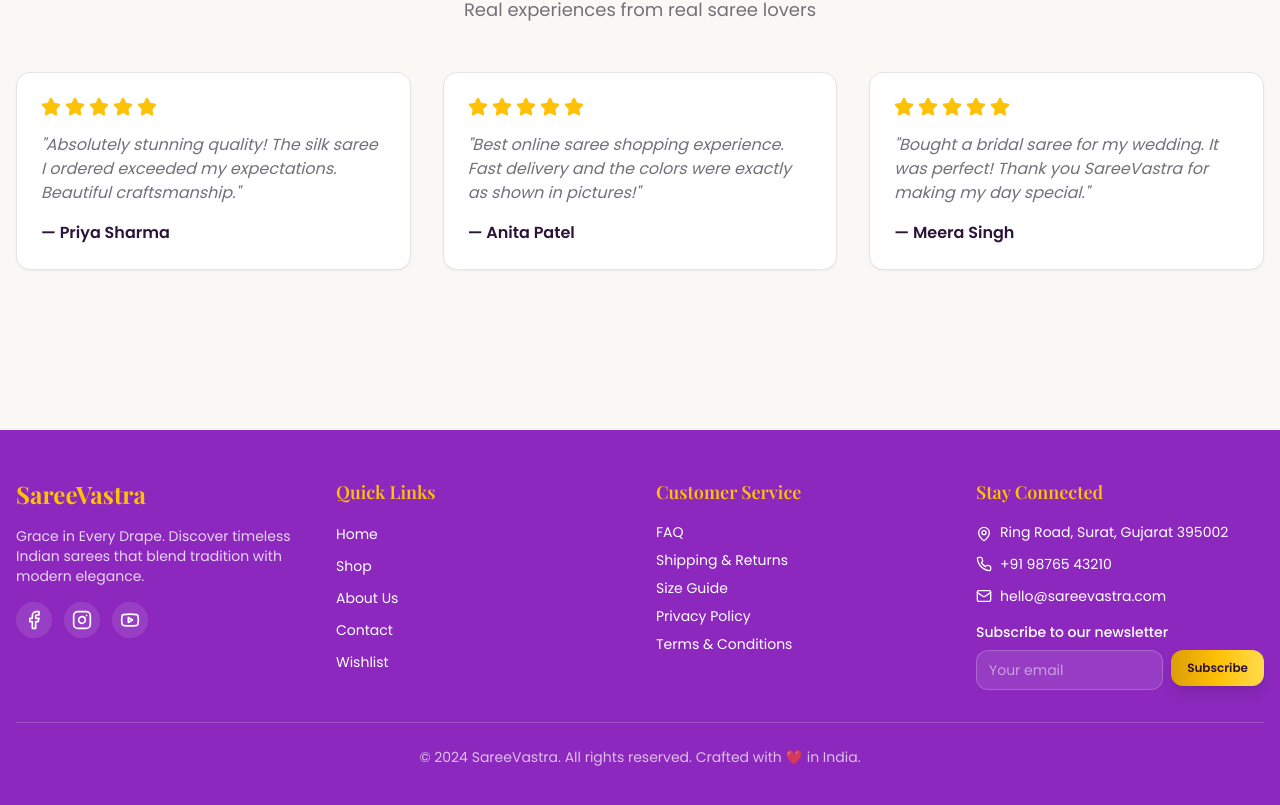
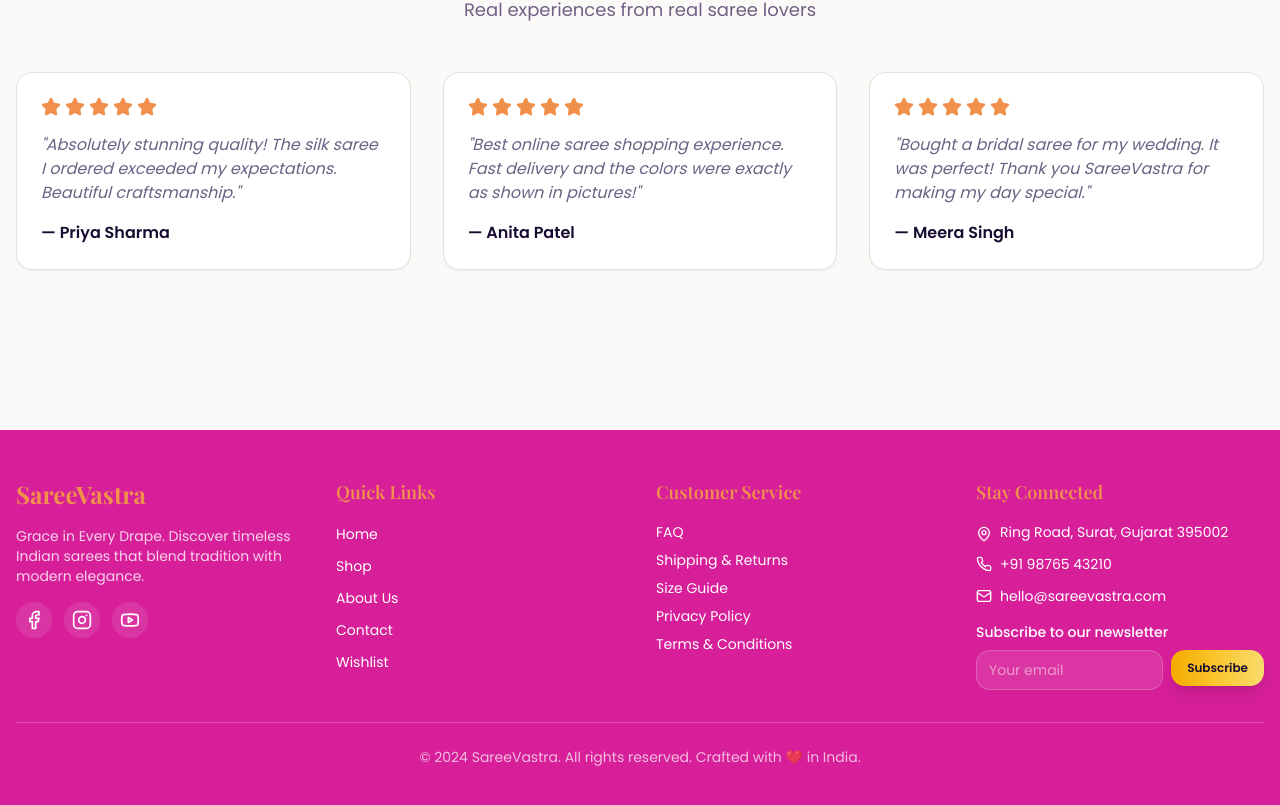
Before and after one commit to Bloodshot2o/silken-soul-boutique, a React (Vite) app: page / in a window 1280 px wide. Shown: the part 2477-3282 px from the top of the page. Built offline with nearby package versions, Linux system fonts and the light colour scheme; the HTML template or start-up script is replaced by a standard one.

Commit message:
Refine theme for attractiveness

```diff
--- a/src/index.css
+++ b/src/index.css
@@ -8,109 +8,113 @@ All colors MUST be HSL.
 
 @layer base {
   :root {
-    /* Indian Saree E-commerce - Royal Luxury Palette */
-    --background: 40 35% 97%; /* Soft ivory */
-    --foreground: 280 50% 15%; /* Deep purple-black */
+    /* Elegant Saree Boutique - Vibrant Luxury Theme */
+    --background: 30 40% 98%; /* Warm cream */
+    --foreground: 260 60% 12%; /* Rich indigo-black */
 
     --card: 0 0% 100%;
-    --card-foreground: 280 50% 15%;
+    --card-foreground: 260 60% 12%;
 
     --popover: 0 0% 100%;
-    --popover-foreground: 280 50% 15%;
+    --popover-foreground: 260 60% 12%;
 
-    /* Royal Purple - Elegant primary */
-    --primary: 280 65% 45%;
+    /* Deep Magenta - Luxurious & Bold */
+    --primary: 320 75% 48%;
     --primary-foreground: 0 0% 100%;
 
-    /* Rich Gold - Luxurious accent */
-    --secondary: 45 100% 51%;
-    --secondary-foreground: 280 50% 15%;
+    /* Warm Rose Gold - Sophisticated accent */
+    --secondary: 25 85% 62%;
+    --secondary-foreground: 260 60% 12%;
 
-    /* Soft Muted */
-    --muted: 240 4.8% 95.9%;
-    --muted-foreground: 240 3.8% 46.1%;
+    /* Soft Neutral */
+    --muted: 30 20% 94%;
+    --muted-foreground: 260 15% 45%;
 
-    /* Emerald Green - Fresh vitality */
-    --accent: 160 85% 35%;
+    /* Vibrant Teal - Fresh energy */
+    --accent: 180 70% 42%;
     --accent-foreground: 0 0% 100%;
 
-    --destructive: 0 84.2% 60.2%;
+    --destructive: 0 84% 60%;
     --destructive-foreground: 0 0% 100%;
 
-    --border: 240 5.9% 90%;
-    --input: 240 5.9% 90%;
-    --ring: 280 65% 45%;
+    --border: 30 20% 88%;
+    --input: 30 20% 88%;
+    --ring: 320 75% 48%;
 
-    --radius: 0.875rem;
+    --radius: 1rem;
 
-    /* Extended semantic tokens */
-    --gold: 45 100% 51%;
-    --gold-light: 48 100% 65%;
-    --gold-dark: 42 92% 45%;
-    --purple: 280 65% 45%;
-    --purple-dark: 280 70% 35%;
-    --purple-light: 280 60% 65%;
-    --emerald: 160 85% 35%;
-    --emerald-light: 160 75% 50%;
-    --emerald-dark: 160 90% 28%;
-    --teal: 175 60% 42%;
-    --teal-light: 175 55% 58%;
-    --coral: 15 90% 60%;
-    --coral-light: 15 85% 72%;
-    --cream: 40 35% 97%;
-    --ivory: 40 30% 95%;
-    --rose: 340 75% 60%;
+    /* Rich Semantic Tokens */
+    --gold: 45 95% 58%;
+    --gold-light: 48 90% 70%;
+    --gold-dark: 42 100% 48%;
+    --purple: 280 70% 52%;
+    --purple-dark: 280 80% 38%;
+    --purple-light: 280 65% 68%;
+    --emerald: 155 75% 42%;
+    --emerald-light: 155 65% 55%;
+    --emerald-dark: 155 85% 32%;
+    --teal: 180 70% 42%;
+    --teal-light: 180 60% 58%;
+    --coral: 12 88% 65%;
+    --coral-light: 12 82% 75%;
+    --cream: 30 40% 98%;
+    --ivory: 35 35% 96%;
+    --rose: 340 82% 62%;
+    --magenta: 320 75% 48%;
+    --magenta-light: 320 70% 62%;
 
-    /* Enhanced Gradients */
-    --gradient-primary: linear-gradient(135deg, hsl(280 65% 45%), hsl(280 60% 55%));
-    --gradient-secondary: linear-gradient(135deg, hsl(45 100% 51%), hsl(48 100% 65%));
-    --gradient-accent: linear-gradient(135deg, hsl(160 85% 35%), hsl(175 60% 42%));
-    --gradient-hero: linear-gradient(120deg, hsl(280 65% 45% / 0.92), hsl(160 85% 35% / 0.88), hsl(45 100% 51% / 0.85));
-    --gradient-card: linear-gradient(to bottom right, hsl(280 65% 45% / 0.05), hsl(45 100% 51% / 0.05));
-    --gradient-overlay: linear-gradient(180deg, transparent, hsl(280 50% 15% / 0.75));
-    --gradient-shine: linear-gradient(90deg, transparent, hsl(45 100% 51% / 0.3), transparent);
+    /* Stunning Gradients */
+    --gradient-primary: linear-gradient(135deg, hsl(320 75% 48%), hsl(340 82% 62%));
+    --gradient-secondary: linear-gradient(135deg, hsl(25 85% 62%), hsl(45 95% 58%));
+    --gradient-accent: linear-gradient(135deg, hsl(180 70% 42%), hsl(155 75% 42%));
+    --gradient-hero: linear-gradient(125deg, hsl(320 75% 48% / 0.95), hsl(280 70% 52% / 0.9), hsl(180 70% 42% / 0.88));
+    --gradient-card: linear-gradient(to bottom right, hsl(320 75% 48% / 0.08), hsl(25 85% 62% / 0.08));
+    --gradient-overlay: linear-gradient(180deg, transparent 0%, hsl(260 60% 12% / 0.8) 100%);
+    --gradient-shine: linear-gradient(90deg, transparent, hsl(45 95% 58% / 0.4), transparent);
+    --gradient-vibrant: linear-gradient(90deg, hsl(320 75% 48%), hsl(280 70% 52%), hsl(180 70% 42%), hsl(155 75% 42%));
 
-    /* Enhanced Shadows */
-    --shadow-luxury: 0 12px 48px -12px hsl(280 65% 45% / 0.35);
-    --shadow-gold: 0 10px 36px -10px hsl(45 100% 51% / 0.45);
-    --shadow-card: 0 8px 32px -8px hsl(280 50% 15% / 0.12);
-    --shadow-accent: 0 8px 32px -8px hsl(160 85% 35% / 0.35);
-    --shadow-glow: 0 0 48px hsl(280 65% 45% / 0.25);
+    /* Luxurious Shadows */
+    --shadow-luxury: 0 16px 56px -14px hsl(320 75% 48% / 0.4);
+    --shadow-gold: 0 12px 40px -12px hsl(45 95% 58% / 0.5);
+    --shadow-card: 0 10px 36px -10px hsl(260 60% 12% / 0.15);
+    --shadow-accent: 0 10px 36px -10px hsl(180 70% 42% / 0.4);
+    --shadow-glow: 0 0 56px hsl(320 75% 48% / 0.3);
+    --shadow-soft: 0 4px 24px -4px hsl(260 60% 12% / 0.08);
 
-    /* Animations */
-    --transition-smooth: all 0.35s cubic-bezier(0.4, 0, 0.2, 1);
-    --transition-bounce: all 0.55s cubic-bezier(0.68, -0.55, 0.265, 1.55);
-    --transition-spring: all 0.45s cubic-bezier(0.175, 0.885, 0.32, 1.275);
+    /* Smooth Animations */
+    --transition-smooth: all 0.4s cubic-bezier(0.4, 0, 0.2, 1);
+    --transition-bounce: all 0.6s cubic-bezier(0.68, -0.55, 0.265, 1.55);
+    --transition-spring: all 0.5s cubic-bezier(0.175, 0.885, 0.32, 1.275);
   }
 
   .dark {
-    --background: 280 40% 8%;
-    --foreground: 40 35% 97%;
+    --background: 260 45% 6%;
+    --foreground: 30 40% 98%;
 
-    --card: 280 35% 12%;
-    --card-foreground: 40 35% 97%;
+    --card: 260 40% 10%;
+    --card-foreground: 30 40% 98%;
 
-    --popover: 280 35% 12%;
-    --popover-foreground: 40 35% 97%;
+    --popover: 260 40% 10%;
+    --popover-foreground: 30 40% 98%;
 
-    --primary: 280 70% 55%;
+    --primary: 320 80% 58%;
     --primary-foreground: 0 0% 100%;
 
-    --secondary: 45 100% 55%;
-    --secondary-foreground: 280 40% 8%;
+    --secondary: 25 85% 68%;
+    --secondary-foreground: 260 45% 6%;
 
-    --muted: 240 3.7% 15.9%;
-    --muted-foreground: 240 5% 64.9%;
+    --muted: 260 30% 15%;
+    --muted-foreground: 260 10% 65%;
 
-    --accent: 160 75% 45%;
+    --accent: 180 70% 50%;
     --accent-foreground: 0 0% 100%;
 
-    --destructive: 0 62.8% 30.6%;
-    --destructive-foreground: 0 0% 98%;
+    --destructive: 0 72% 42%;
+    --destructive-foreground: 0 0% 100%;
 
-    --border: 240 3.7% 15.9%;
-    --input: 240 3.7% 15.9%;
-    --ring: 280 70% 55%;
+    --border: 260 30% 18%;
+    --input: 260 30% 18%;
+    --ring: 320 80% 58%;
   }
 }
 
```
